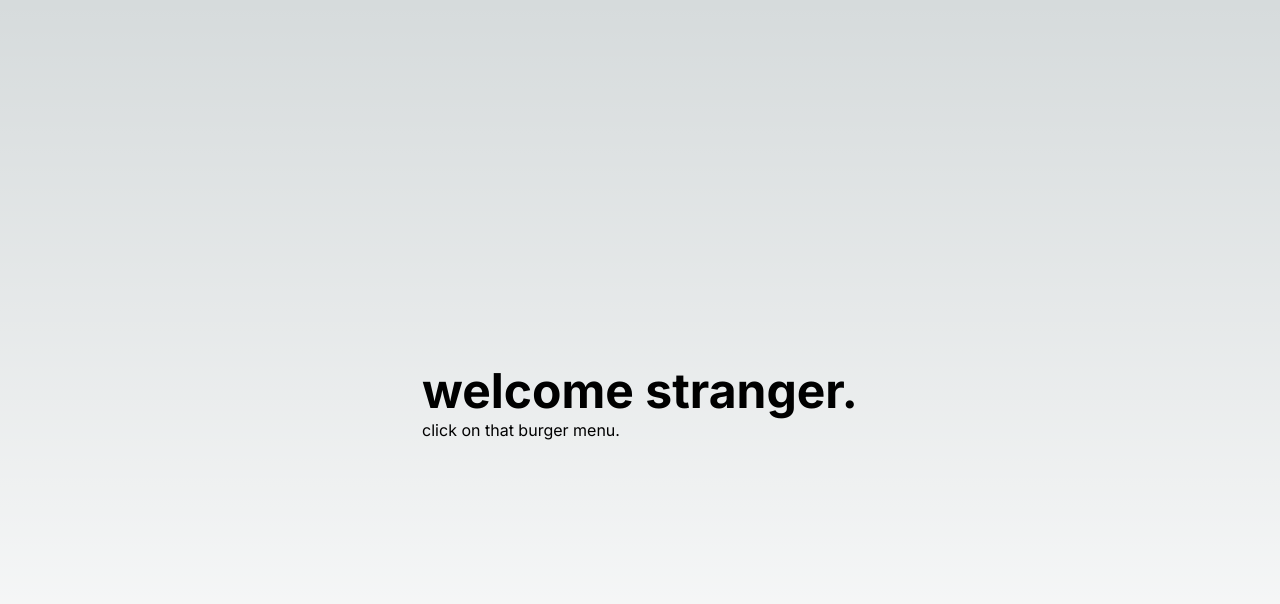
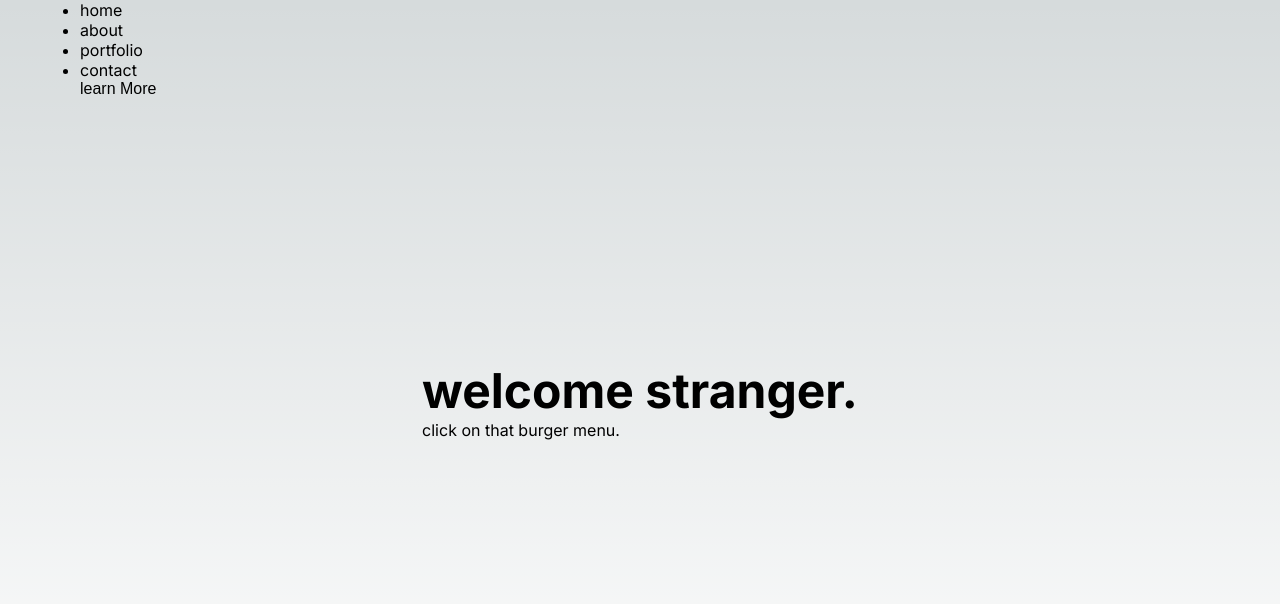
Before and after one commit to midcenturydude7/nextjs-frmotion-navbar, a Next.js app: page / in a window 1280 px wide. Shown: the top 604 px of the page. Built offline with nearby package versions, Linux system fonts and the light colour scheme.

Commit message:
Workinng on setting up Navbar component

```diff
--- a/src/app/components/navbar/Navbar.tsx
+++ b/src/app/components/navbar/Navbar.tsx
@@ -13,6 +13,14 @@ const Navbar = () => {
           <div className={Styles.burgerMenu}></div>
         </div>
       </div>
+      <div className={Styles.content}>
+        <ul>
+          <li><a href="/"></a>home</li>
+          <li><a href="/"></a>about</li>
+          <li><a href="/"></a>portfolio</li>
+          <li><a href="/"></a>contact</li>
+        </ul>
+      </div>
     </div>
   );
 };
--- a/src/app/components/navbar/navbar.module.scss
+++ b/src/app/components/navbar/navbar.module.scss
@@ -0,0 +1,29 @@
+.navbar {
+  display: flex;
+  align-items: flex-start;
+  justify-content: flex-start;
+  width: 100%;
+  padding: 0 10vh;
+  background-color: black;
+  height: 0;
+  position: absolute;
+  top: 0;
+  transition: 0.5s height;
+
+  .navigation {
+    position: absolute;
+    top: 0;
+    padding: 5rem 0 0 0;
+    width: calc(100% - 20vw);
+    display: flex;
+    align-items: center;
+    justify-content: space-between;
+
+    .button {
+      background-color: transparent;
+      border: none;
+      font-size: 1rem;
+      cursor: pointer;
+    }
+  }
+}
--- a/src/app/globals.css
+++ b/src/app/globals.css
@@ -102,12 +102,12 @@ a {
 
 h1 {
   font-size: 3rem;
-  padding: 0 10vh;
+  padding: 0 10vw;
 }
 
 p {
   font-size: 1rem;
-  padding: 0 10vh;
+  padding: 0 10vw;
 }
 
 @media (prefers-color-scheme: dark) {
--- a/src/app/page.tsx
+++ b/src/app/page.tsx
@@ -1,8 +1,10 @@
+import Navbar from "./components/navbar/Navbar";
 import styles from "./page.module.css";
 
 export default function Home() {
   return (
     <main className={styles.main}>
+      <Navbar />
       <div>
         <h1>welcome stranger.</h1>
         <p>click on that burger menu.</p>
```
